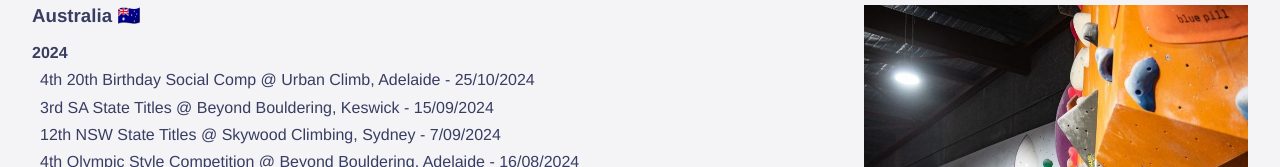
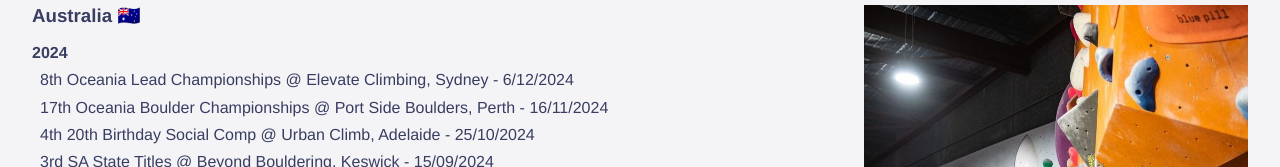
Before and after one commit to EstiT/CompetitionResults, a Vue app: page / in a window 1280 px wide. Both pictures are taken after a click on the element "(See all)". Shown: the part 488-655 px from the top of the page. Built offline with nearby package versions, Linux system fonts and the light colour scheme.

Commit message:
add boulder & lead oceania champs

```diff
--- a/src/views/Results.vue
+++ b/src/views/Results.vue
@@ -8,6 +8,14 @@
         <div class="aus-results">
           <h3>Australia 🇦🇺 </h3>
           <h4 :class="{ hide: !showAll }">2024</h4>
+          <a class="link" target="_blank"
+            href="https://docs.google.com/spreadsheets/d/19MNsKoP-io0o9mzyO2_Aw6YotQJLJM__TDbpeVLIllI/edit?gid=2130885351#gid=2130885351">8th
+            Oceania Lead Championships @ Elevate Climbing, Sydney
+            - 6/12/2024</a>
+          <a :class="{ hide: !showAll }" class="link" target="_blank"
+            href="https://docs.google.com/spreadsheets/d/1dB5wrw2ZysFq_KWixUMfmu6U3NH4ohOF8XKjbWFCgQc/edit?gid=1341091134#gid=1341091134">17th
+            Oceania Boulder Championships @ Port Side Boulders, Perth
+            - 16/11/2024</a>
           <a :class="{ hide: !showAll }" class="link nolink" target="_blank">4th
             20th Birthday Social Comp @ Urban Climb, Adelaide
             - 25/10/2024</a>
```
